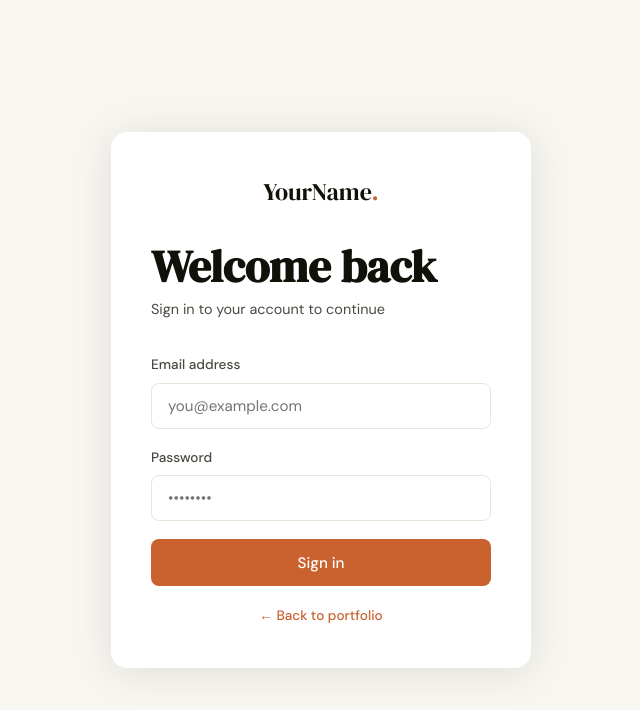
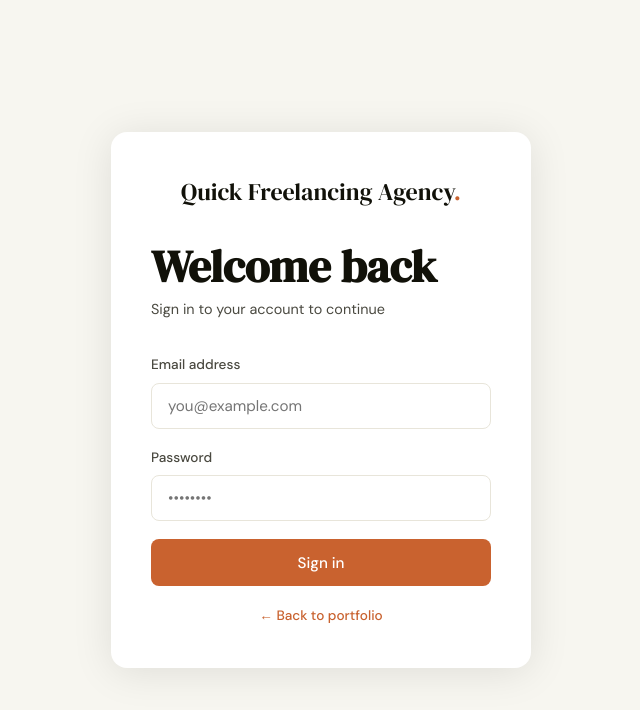
Before and after one commit to andytaddataenginner/FreelancerPlatformSchema, a website: page pages/login.html in a window 1280 px wide. Shown: the whole page, without its empty margins (319-959 px from the left). Drawn offline with Linux system fonts and the light colour scheme.

Commit message:
Update login.html

```diff
--- a/pages/login.html
+++ b/pages/login.html
@@ -3,7 +3,7 @@
 <head>
   <meta charset="UTF-8"/>
   <meta name="viewport" content="width=device-width, initial-scale=1.0"/>
-  <title>Login — YourName</title>
+  <title>Login — Quick Freelancing Agency</title>
   <link rel="preconnect" href="https://fonts.googleapis.com"/>
   <link href="https://fonts.googleapis.com/css2?family=DM+Serif+Display:ital@0;1&family=DM+Sans:wght@300;400;500&display=swap" rel="stylesheet"/>
   <link rel="stylesheet" href="../css/style.css"/>
@@ -12,7 +12,7 @@
 <div class="page-wrap">
   <div class="auth-card">
     <div style="text-align:center;margin-bottom:1.8rem">
-      <a href="../index.html" style="font-family:var(--serif);font-size:1.5rem;color:var(--ink)">YourName<span class="dot">.</span></a>
+      <a href="../index.html" style="font-family:var(--serif);font-size:1.5rem;color:var(--ink)">Quick Freelancing Agency<span class="dot">.</span></a>
     </div>
     <h2>Welcome back</h2>
     <p class="subtitle">Sign in to your account to continue</p>
```
